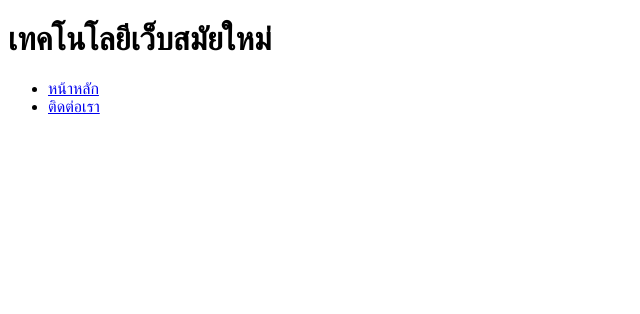
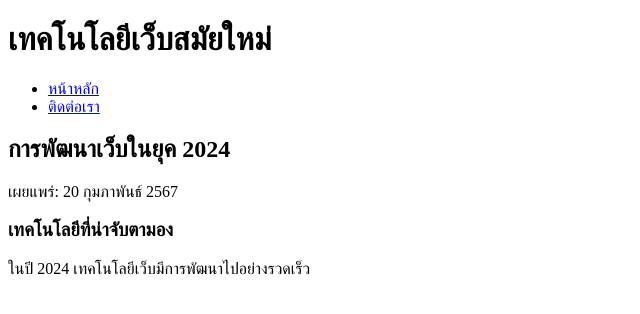
Before and after one commit to WirakarnN/web-semantic-lab, a plain HTML site: page index.html in a window 1280 px wide. Shown: the whole page, without its empty margins (0-640 px from the left). Drawn offline with Linux system fonts and the light colour scheme.

Commit message:
เพิ่มส่วน main และ article ในหน้าหลัก

```diff
--- a/index.html
+++ b/index.html
@@ -16,5 +16,17 @@
  </ul>
  </nav>
  </header>
+ <main role="main">
+    <article>
+    <header>
+    <h2>การพัฒนาเว็บในยุค 2024</h2>
+    <p>เผยแพร่: <time datetime="2024-02-20">20 กุมภาพันธ์ 2567</time></p>
+    </header>
+    <section>
+    <h3>เทคโนโลยีที่น่าจับตามอง</h3>
+    <p>ในปี 2024 เทคโนโลยีเว็บมีการพัฒนาไปอย่างรวดเร็ว</p>
+    </section>
+    </article>
+    </main>
 </body>
 </html>
```
